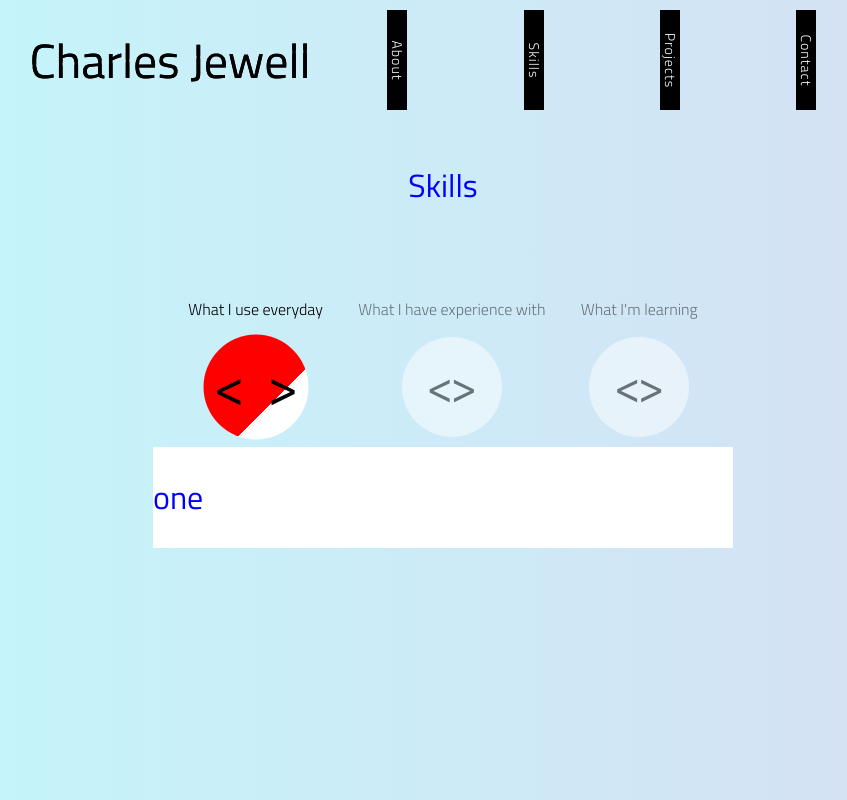
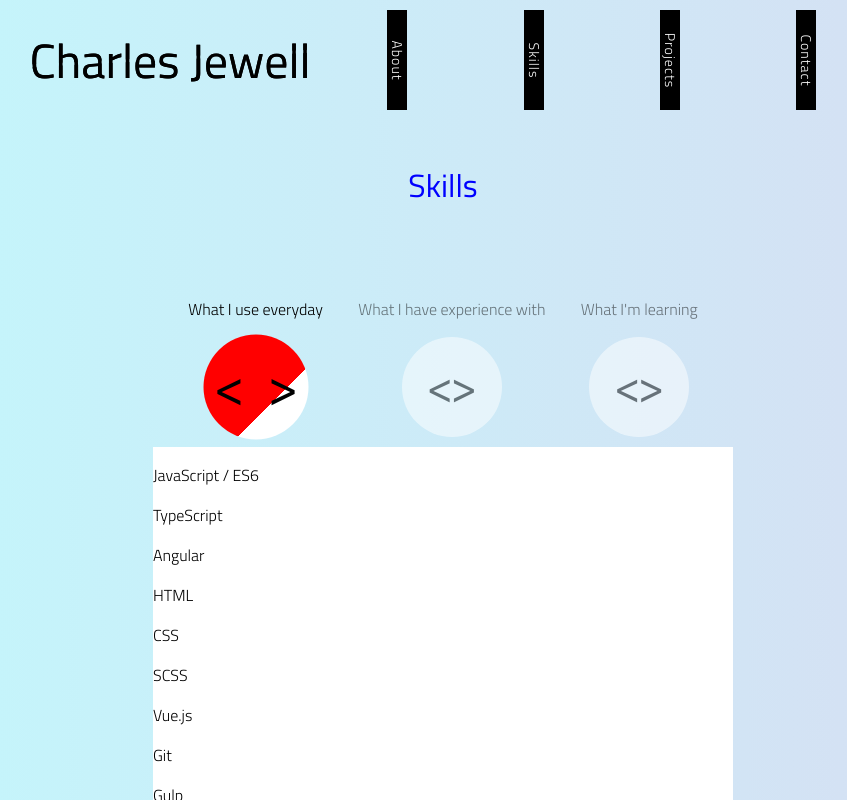
Before and after one commit to cjewell47/nuxt-play-around, a Nuxt app: page /Skills in a window 1280 px wide. Both pictures are taken after a click on the button 452 px from the left and 386 px from the top of the page. Shown: the top 800 px of the page, without its empty margins (197-1044 px from the left). Built offline with nearby package versions, Linux system fonts and the light colour scheme.

Commit message:
added skills json file

```diff
--- a/pages/Skills.vue
+++ b/pages/Skills.vue
@@ -37,13 +37,19 @@
       <article>
         <div :class="{ 'skills-active': skills === 1 || skills === 2 || skills === 3 }">
           <div v-if="skills === 1" class="skills-text">
-            <h1>one</h1>
+            <p v-for="(skill, i) in skillsObj.one" :key="i">
+              {{ skill }}
+            </p>
           </div>
           <div v-if="skills === 2" class="skills-text">
-            <h1>two</h1>
+            <p v-for="(skill, i) in skillsObj.two" :key="i">
+              {{ skill }}
+            </p>
           </div>
           <div v-if="skills === 3" class="skills-text">
-            <h1>three</h1>
+            <p v-for="(skill, i) in skillsObj.three" :key="i">
+              {{ skill }}
+            </p>
           </div>
         </div>
       </article>
@@ -52,11 +58,14 @@
 </template>
 
 <script>
+import skillsObj from '../skills.json'
+
 export default {
   name: 'Skills',
   data() {
     return {
-      skills: 0
+      skills: 0,
+      skillsObj: skillsObj
     }
   }
 }
--- /dev/null
+++ b/skills.json
@@ -0,0 +1,5 @@
+{
+    "one": ["JavaScript / ES6", "TypeScript", "Angular", "HTML", "CSS", "SCSS", "Vue.js", "Git", "Gulp", "Webpack", "Nuxt", "Jasmine", "Karma"],
+    "two": ["React", "Node.js", "Less", "jQuery", "Bootstrap", "AWS", "Jenkins", "Google Analytics", "Adobe Target", "Ensighten", "Express.js", "Jekyll", "Ruby", "Ruby on Rails", "AMP", "MongoDB"],
+    "three": ["Python", "Serverless functions"]
+}
```
